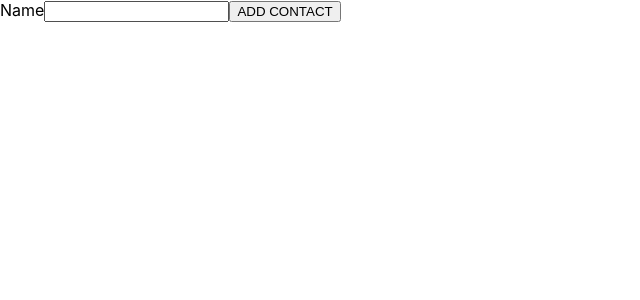
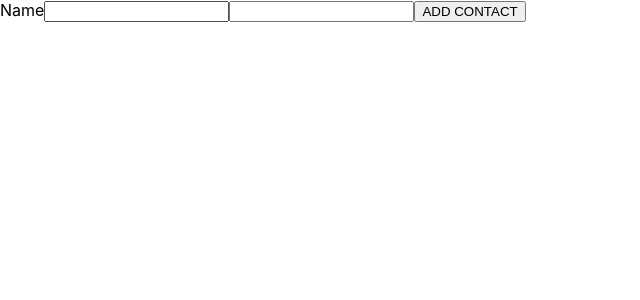
Before and after one commit to kolotiuk/goit-react-hw-02-phonebook, a React (Create React App) app: page / in a window 1280 px wide. Shown: the top 300 px of the page, without its empty margins (0-640 px from the left). Built offline with nearby package versions, Linux system fonts and the light colour scheme.

Commit message:
add 2 task

```diff
--- a/src/components/ContactsList/ContactsList.jsx
+++ b/src/components/ContactsList/ContactsList.jsx
@@ -1,12 +1,12 @@
 const ContactsList = ({ contacts }) => {
   return (
-    <ol>
+    <ul>
       {contacts.map(el => (
         <li key={el.id}>
-          {el.name}
+          {el.name}: {el.number}
         </li>
       ))}
-    </ol>
+    </ul>
   );
 };
 
--- a/src/components/Form/Form.jsx
+++ b/src/components/Form/Form.jsx
@@ -1,7 +1,7 @@
 import React, { Component } from 'react';
 import { v4 as uuid } from 'uuid';
 
-const INITIAL_STATE = { name: '' };
+const INITIAL_STATE = { name: '', number: '' };
 
 export default class Form extends Component {
   state = INITIAL_STATE;
@@ -21,7 +21,7 @@
   reset = () => this.setState(INITIAL_STATE);
 
   render() {
-    const { name } = this.state;
+    const { name, number } = this.state;
     const { handleSubmit, handleInputValue } = this;
     return (
       <form onSubmit={handleSubmit}>
@@ -37,6 +37,17 @@
             onChange={handleInputValue}
           />
         </label>
+        <label>
+          <input
+            type="tel"
+            name="number"
+            value={number}
+            pattern="\+?\d{1,4}?[-.\s]?\(?\d{1,3}?\)?[-.\s]?\d{1,4}[-.\s]?\d{1,4}[-.\s]?\d{1,9}"
+            title="Phone number must be digits and can contain spaces, dashes, parentheses and can start with +"
+            required
+            onChange={handleInputValue}
+          />
+        </label>
         <button type="submit">ADD CONTACT</button>
       </form>
     );
--- a/src/components/PhonePage/PhonePage.jsx
+++ b/src/components/PhonePage/PhonePage.jsx
@@ -5,6 +5,7 @@
 export default class PhonePage extends Component {
   state = {
     contacts: [],
+    number: '',
   };
 
   handleAddContact = contact =>
```
